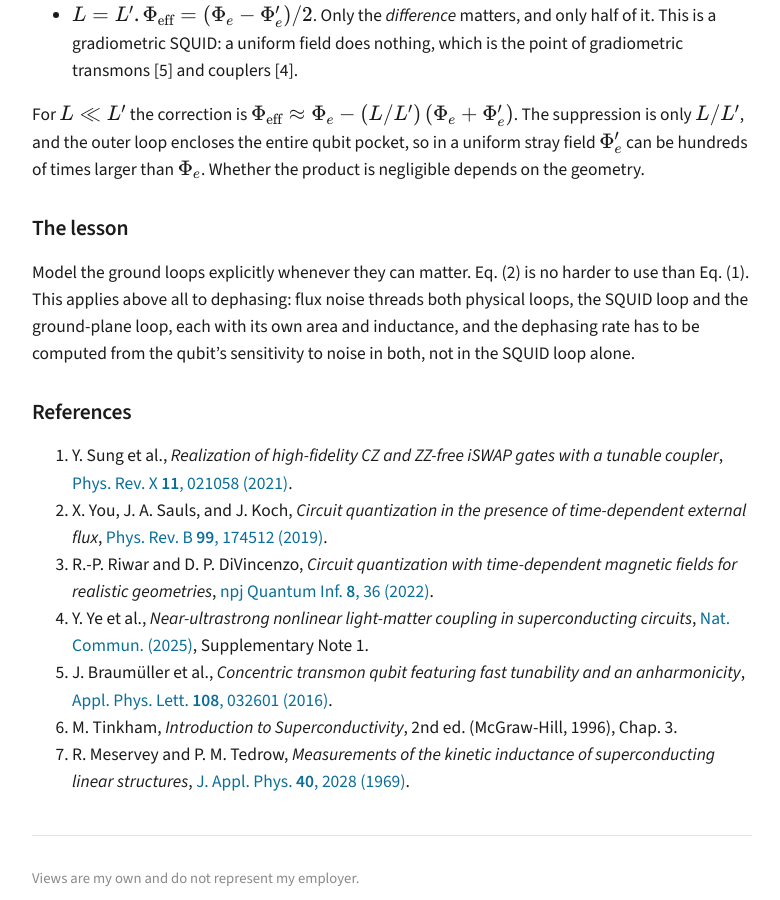
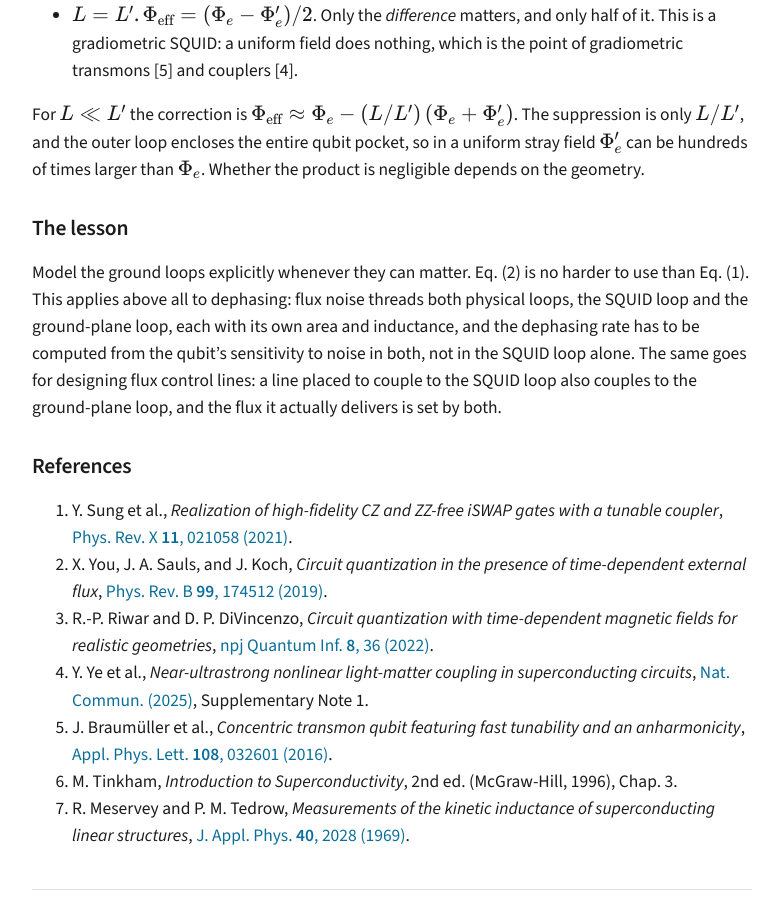
Before and after one commit to gihwan-scqubits/gihwan-scqubits.github.io, a Jekyll site: the page built from _posts/2026-09-07-squid-outer-ground-loop.md, in a window 1280 px wide and 900 px high, scrolled down 3362 px. Shown: the whole window, without its empty margins (248-1028 px from the left). Built offline with Jekyll 4.4.1, drawn with Linux system fonts in a browser that asks for light colours.

Commit message:
Mention flux control lines in the lesson
Co-Authored-By: Claude Fable 5.1 <noreply@anthropic.com>
Claude-Session: https://claude.ai/code/session_01D9GyQzp35NGwXa4HyFQyv5

```diff
--- a/_posts/2026-09-07-squid-outer-ground-loop.md
+++ b/_posts/2026-09-07-squid-outer-ground-loop.md
@@ -94,7 +94,7 @@ For $$L \ll L'$$ the correction is $$\Phi_{\text{eff}} \approx \Phi_e - (L/L')\,
 
 ## The lesson
 
-Model the ground loops explicitly whenever they can matter. Eq. (2) is no harder to use than Eq. (1). This applies above all to dephasing: flux noise threads both physical loops, the SQUID loop and the ground-plane loop, each with its own area and inductance, and the dephasing rate has to be computed from the qubit's sensitivity to noise in both, not in the SQUID loop alone.
+Model the ground loops explicitly whenever they can matter. Eq. (2) is no harder to use than Eq. (1). This applies above all to dephasing: flux noise threads both physical loops, the SQUID loop and the ground-plane loop, each with its own area and inductance, and the dephasing rate has to be computed from the qubit's sensitivity to noise in both, not in the SQUID loop alone. The same goes for designing flux control lines: a line placed to couple to the SQUID loop also couples to the ground-plane loop, and the flux it actually delivers is set by both.
 
 ## References
 
```
